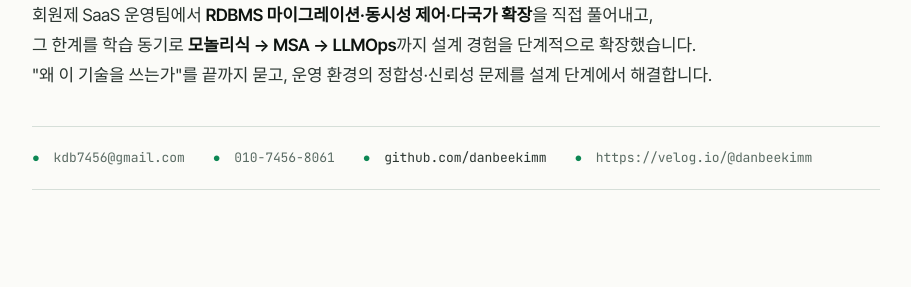
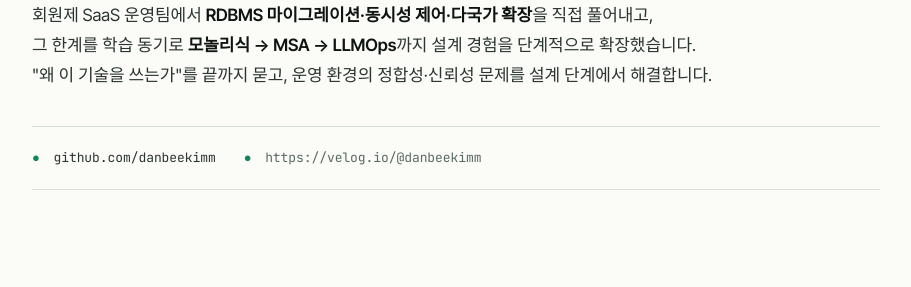
Before and after one commit to danbeekimm/Portfolio, a website: page index.html in a window 1280 px wide. Shown: the part 295-582 px from the top of the page, without its empty margins (184-1095 px from the left). Drawn offline with Linux system fonts and the light colour scheme.

Commit message:
포폴 수정

```diff
--- a/index.html
+++ b/index.html
@@ -406,8 +406,6 @@
       "왜 이 기술을 쓰는가"를 끝까지 묻고, 운영 환경의 정합성·신뢰성 문제를 설계 단계에서 해결합니다.
     </p>
     <div class="contact-strip">
-      <span><span class="icon">●</span> kdb7456@gmail.com</span>
-      <span><span class="icon">●</span> 010-7456-8061</span>
       <a href="https://github.com/danbeekimm" target="_blank"><span class="icon">●</span> github.com/danbeekimm</a>
       <span><span class="icon">●</span> https://velog.io/@danbeekimm</span>
     </div>
```
Also changed, not shown: 2 other files.
